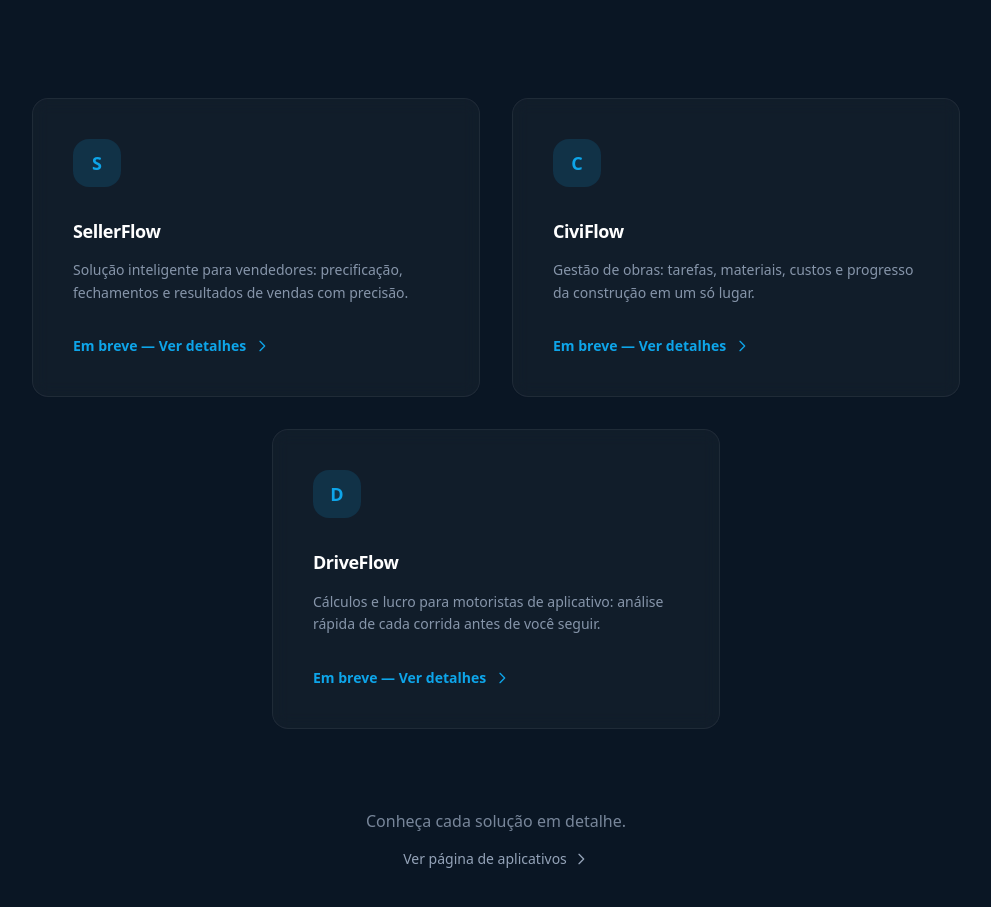
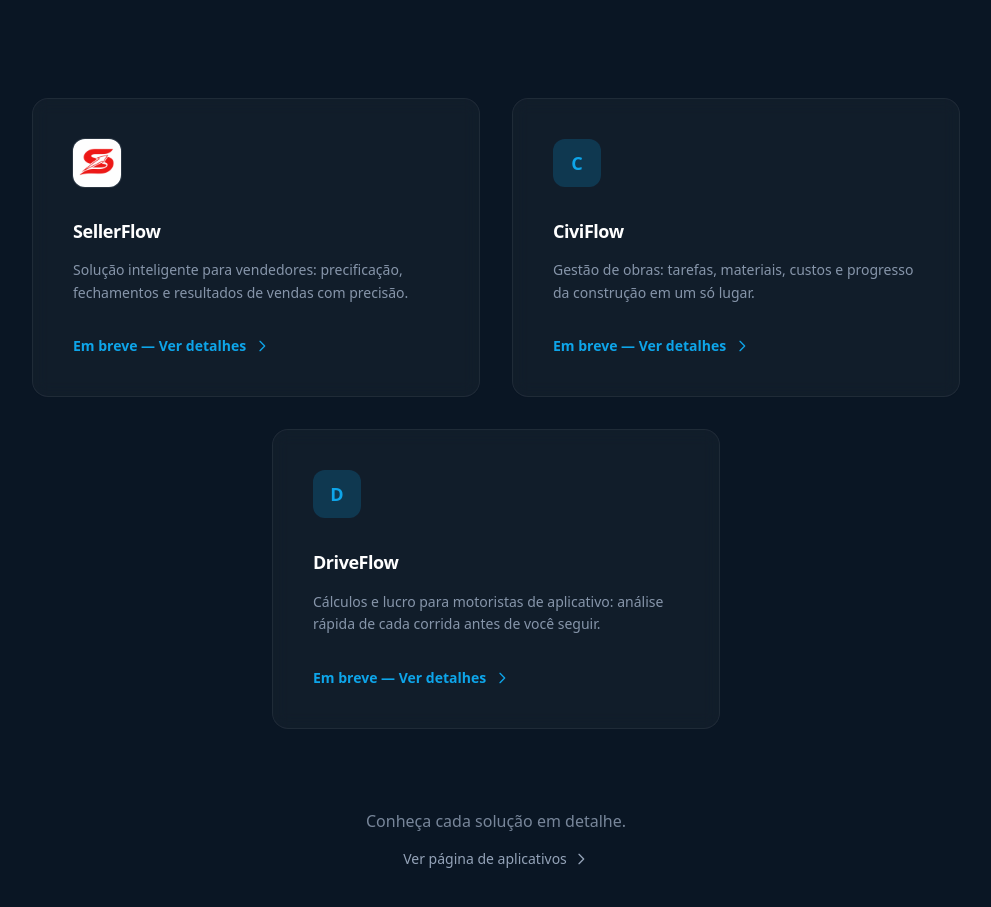
Before and after one commit to orgdevstudio/rangel-ops-site, a Next.js app: page / in a window 1280 px wide. Shown: the part 2960-3867 px from the top of the page, without its empty margins (144-1135 px from the left). Built offline with nearby package versions, Linux system fonts and the light colour scheme; no server answers.

Commit message:
icon_selleflow

```diff
--- a/src/app/aplicativos/[slug]/page.tsx
+++ b/src/app/aplicativos/[slug]/page.tsx
@@ -4,7 +4,7 @@ import type { Metadata } from "next";
 import { apps } from "@/config/apps";
 import { Section, Container } from "@/components/ui";
 import { Button } from "@/components/ui";
-import { StoreButtonsModal } from "@/components/apps";
+import { AppIcon, StoreButtonsModal } from "@/components/apps";
 
 interface AppPageProps {
   params: Promise<{ slug: string }>;
@@ -47,9 +47,7 @@ export default async function AppPage({ params }: AppPageProps) {
             ← Voltar às soluções
           </Link>
           <div className="mt-12 flex justify-center">
-            <div className="flex h-20 w-20 items-center justify-center rounded-2xl bg-[#0EA5E9]/20 text-[#0EA5E9] font-bold text-2xl">
-              {app.name.charAt(0)}
-            </div>
+            <AppIcon app={app} size="lg" />
           </div>
           <h1 className="mt-10 text-center text-4xl font-bold tracking-tight text-white sm:text-5xl lg:text-6xl leading-[1.2]">
             {app.name}
--- a/src/components/apps/AppCard.tsx
+++ b/src/components/apps/AppCard.tsx
@@ -2,6 +2,7 @@ import Link from "next/link";
 import type { App } from "@/types";
 import { Card } from "@/components/ui";
 import { cn } from "@/lib/utils";
+import { AppIcon } from "./AppIcon";
 
 export interface AppCardProps {
   app: App;
@@ -37,9 +38,7 @@ export function AppCard({ app, className }: AppCardProps) {
       )}
     >
       <div className="flex items-start justify-between gap-4">
-        <div className="flex h-12 w-12 shrink-0 items-center justify-center rounded-xl bg-[#0EA5E9]/20 text-[#0EA5E9] font-bold text-lg group-hover:bg-[#0EA5E9]/30 transition-colors duration-300 ease-out">
-          {app.name.charAt(0)}
-        </div>
+        <AppIcon app={app} size="sm" />
         {app.status && (
           <span
             className={cn(
--- /dev/null
+++ b/src/components/apps/AppIcon.tsx
@@ -0,0 +1,73 @@
+"use client";
+
+import Image from "next/image";
+import { useState } from "react";
+import type { App } from "@/types";
+import { cn } from "@/lib/utils";
+
+export type AppIconSize = "sm" | "lg";
+
+const sizeConfig = {
+  sm: {
+    box: "h-12 w-12 rounded-xl text-lg",
+    letter: "bg-[#0EA5E9]/20 group-hover:bg-[#0EA5E9]/30",
+    px: 48,
+  },
+  lg: {
+    box: "h-20 w-20 rounded-2xl text-2xl",
+    letter: "bg-[#0EA5E9]/20",
+    px: 80,
+  },
+} as const;
+
+export interface AppIconProps {
+  app: App;
+  size?: AppIconSize;
+  className?: string;
+}
+
+/**
+ * Ícone do app: imagem em `app.icon` quando definida; senão, inicial do nome.
+ * Em falha de carregamento da imagem, volta para a inicial.
+ */
+export function AppIcon({ app, size = "sm", className }: AppIconProps) {
+  const [imageFailed, setImageFailed] = useState(false);
+  const cfg = sizeConfig[size];
+  const showImage = Boolean(app.icon) && !imageFailed;
+
+  if (showImage && app.icon) {
+    return (
+      <div
+        className={cn(
+          "relative shrink-0 overflow-hidden bg-[#0EA5E9]/10 ring-1 ring-white/10 transition-colors duration-300 ease-out",
+          cfg.box,
+          size === "sm" && "group-hover:ring-[#0EA5E9]/35",
+          className
+        )}
+      >
+        <Image
+          src={app.icon}
+          alt=""
+          width={cfg.px}
+          height={cfg.px}
+          className="h-full w-full object-cover"
+          onError={() => setImageFailed(true)}
+        />
+      </div>
+    );
+  }
+
+  return (
+    <div
+      className={cn(
+        "flex shrink-0 items-center justify-center font-bold text-[#0EA5E9] transition-colors duration-300 ease-out",
+        cfg.box,
+        cfg.letter,
+        className
+      )}
+      aria-hidden
+    >
+      {app.name.charAt(0)}
+    </div>
+  );
+}
--- a/src/components/apps/index.ts
+++ b/src/components/apps/index.ts
@@ -1,3 +1,5 @@
 export { AppCard } from "./AppCard";
 export type { AppCardProps } from "./AppCard";
+export { AppIcon } from "./AppIcon";
+export type { AppIconProps, AppIconSize } from "./AppIcon";
 export { StoreButtonsModal } from "./StoreButtonsModal";
--- a/src/components/sections/AppsPreview.tsx
+++ b/src/components/sections/AppsPreview.tsx
@@ -1,5 +1,6 @@
 import Link from "next/link";
 import { apps } from "@/config/apps";
+import { AppIcon } from "@/components/apps";
 import { Section, Container, SectionReveal } from "@/components/ui";
 
 export function AppsPreview() {
@@ -24,9 +25,7 @@ export function AppsPreview() {
               className="group block w-full max-w-md"
             >
               <div className="rounded-2xl border border-white/[0.06] bg-white/[0.03] backdrop-blur-sm p-8 lg:p-10 transition-all duration-300 ease-out hover:bg-white/[0.06] hover:border-white/10 hover:-translate-y-px hover:shadow-[0_8px_24px_-4px_rgba(0,0,0,0.12)] group-hover:shadow-[0_8px_28px_-4px_rgba(0,0,0,0.14),0_0_20px_rgba(14,165,233,0.05)] min-h-[220px] flex flex-col">
-                <div className="flex h-12 w-12 items-center justify-center rounded-2xl bg-[#0EA5E9]/15 text-[#0EA5E9] font-bold text-lg shrink-0">
-                  {app.name.charAt(0)}
-                </div>
+                <AppIcon app={app} size="sm" />
                 <h3 className="mt-8 font-bold tracking-tight text-white group-hover:text-[#0EA5E9] transition-colors duration-300 ease-out text-lg leading-snug">
                   {app.name}
                 </h3>
--- a/src/config/apps.ts
+++ b/src/config/apps.ts
@@ -13,6 +13,7 @@ export const apps: App[] = [
       "SellerFlow é uma solução inteligente para vendedores que precisam controlar precificação, acompanhar fechamentos e consolidar resultados de vendas com precisão.\n\nO aplicativo permite calcular preços corretamente, organizar custos, analisar lucro líquido e visualizar o desempenho consolidado dos produtos de forma prática e estratégica.\n\nIdeal para quem vende em marketplaces (Shopee) e quer transformar dados em decisões mais lucrativas.",
     shortDescription:
       "Solução inteligente para vendedores: precificação, fechamentos e resultados de vendas com precisão.",
+    icon: "/images/apps/sellerflow.png",
     status: "em-breve",
     href: "/aplicativos/sellerflow",
   },
--- a/src/types/index.ts
+++ b/src/types/index.ts
@@ -9,6 +9,7 @@ export interface App {
   slug: string;
   description: string;
   shortDescription?: string;
+  /** Caminho público do ícone (ex.: `/images/apps/sellerflow.png` em `public/images/apps/`). */
   icon?: string;
   href?: string;
   status?: "disponivel" | "em-breve" | "beta";
```
Also changed, not shown: public/images/apps/README.md (added), public/images/apps/sellerflow.png (added).
